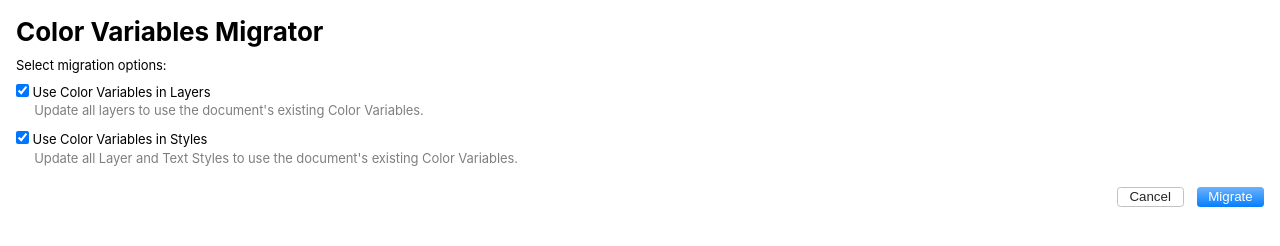
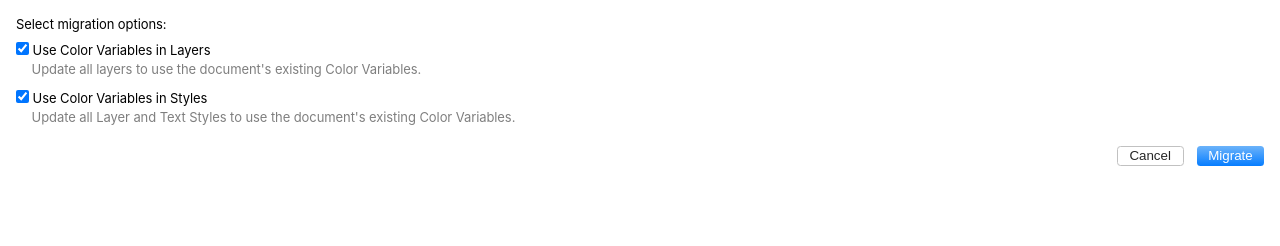
Before and after one commit to sketch-hq/color-variables-migrator, a website: page resources/dialog.html in a window 1280 px wide. Drawn offline with Linux system fonts and the light colour scheme.

Commit message:
Dialog tweaks

```diff
--- a/resources/dialog.html
+++ b/resources/dialog.html
@@ -9,9 +9,7 @@
   </head>
   <body>
     <div class='wrapper'>
-      <h1>Color Variables Migrator</h1>
       <p>Select migration options:</p>
-
       <div class='option'>
         <label for='option-1'>
           <span><input id='option-1' type='checkbox' checked /> Use Color Variables in Layers</span>
--- a/resources/style.css
+++ b/resources/style.css
@@ -62,7 +62,6 @@ body.__skpm-dark textarea {
 
 label {
   display: block;
-/*  margin-bottom: 1em;*/
 }
 
 p {
@@ -76,7 +75,7 @@ p {
   display: block;
   font-size: 1em;
   opacity: 0.5;
-  margin-left: 1.4em;
+  margin-left: 1.2em;
   margin-top: 0.2em;
 }
 
@@ -113,3 +112,7 @@ button.secondary {
 input[type=checkbox] {
 
 }
+
+.wrapper > p {
+  margin-top: 0;
+}
--- a/src/my-command.js
+++ b/src/my-command.js
@@ -11,7 +11,7 @@ export function migrate(context) {
   const options = {
     identifier: webviewIdentifier,
     width: 400,
-    height: 276,
+    height: 236,
     show: false,
     resizable: false,
     title: 'Color Variables Migrator',
```
